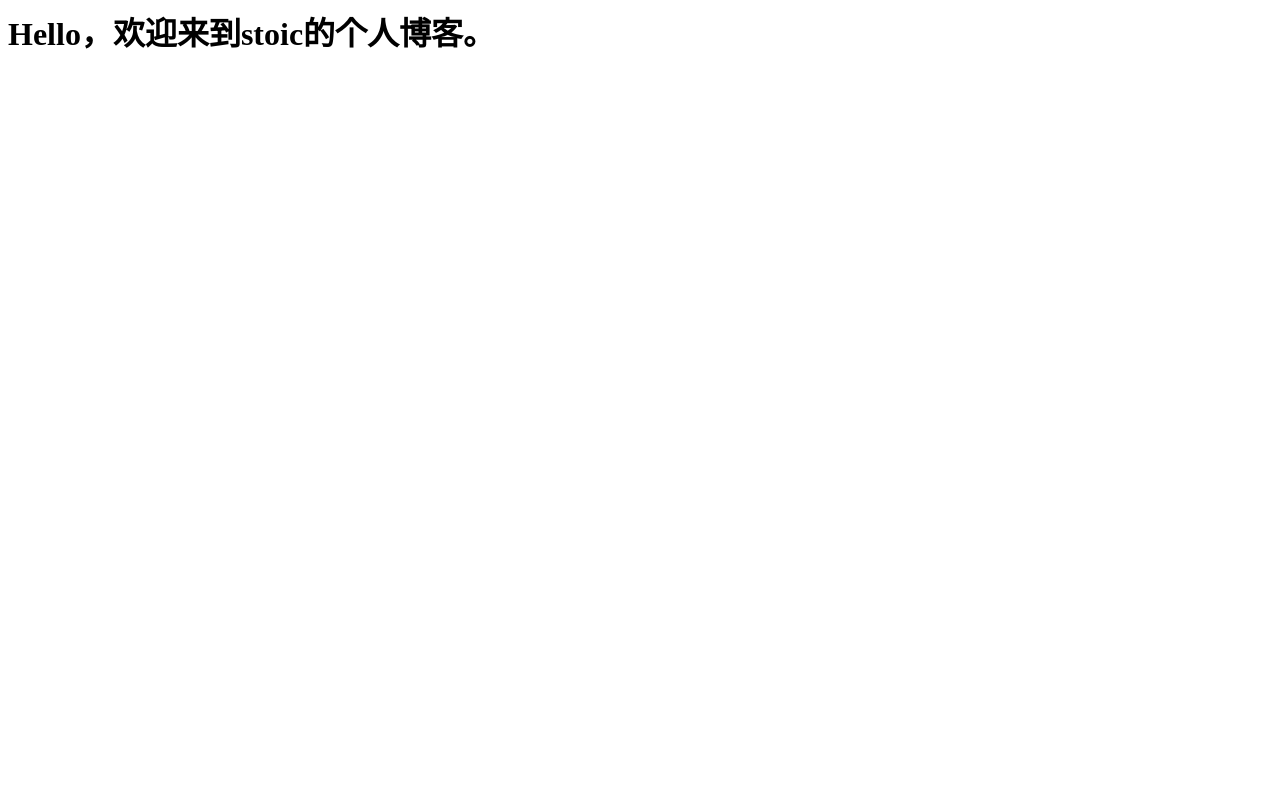
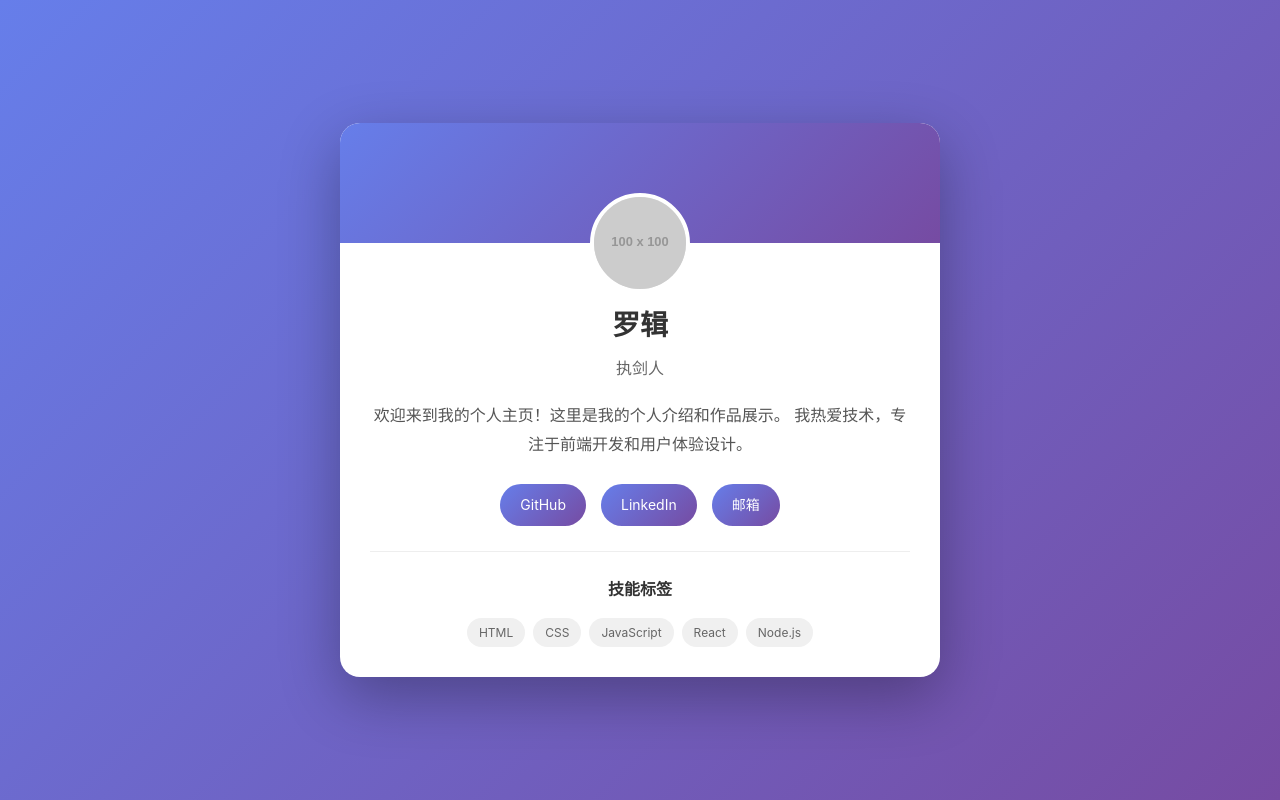
Before and after one commit to brmxj/stoic, a plain HTML site: page index.html in a window 1280 px wide. Drawn offline with Linux system fonts and the light colour scheme; placeholder pictures from the web are drawn by us.

Commit message:
Add files via upload

```diff
--- a/index.html
+++ b/index.html
@@ -1 +1,169 @@
-<h1>Hello，欢迎来到stoic的个人博客。</h1>
+<!DOCTYPE html>
+<html lang="zh-CN">
+<head>
+    <meta charset="UTF-8">
+    <meta name="viewport" content="width=device-width, initial-scale=1.0">
+    <title>个人主页</title>
+    <style>
+        * {
+            margin: 0;
+            padding: 0;
+            box-sizing: border-box;
+        }
+
+        body {
+            font-family: -apple-system, BlinkMacSystemFont, "Segoe UI", Roboto, "Helvetica Neue", Arial, sans-serif;
+            line-height: 1.6;
+            color: #333;
+            background: linear-gradient(135deg, #667eea 0%, #764ba2 100%);
+            min-height: 100vh;
+            display: flex;
+            justify-content: center;
+            align-items: center;
+            padding: 20px;
+        }
+
+        .container {
+            background: white;
+            border-radius: 20px;
+            box-shadow: 0 20px 60px rgba(0, 0, 0, 0.3);
+            max-width: 600px;
+            width: 100%;
+            overflow: hidden;
+        }
+
+        .header {
+            background: linear-gradient(135deg, #667eea 0%, #764ba2 100%);
+            height: 120px;
+            display: flex;
+            justify-content: center;
+            align-items: flex-end;
+            position: relative;
+        }
+
+        .avatar {
+            width: 100px;
+            height: 100px;
+            border-radius: 50%;
+            border: 4px solid white;
+            background: #ddd;
+            position: absolute;
+            bottom: -50px;
+            overflow: hidden;
+        }
+
+        .avatar img {
+            width: 100%;
+            height: 100%;
+            object-fit: cover;
+        }
+
+        .content {
+            padding: 60px 30px 30px;
+            text-align: center;
+        }
+
+        .name {
+            font-size: 28px;
+            font-weight: bold;
+            color: #333;
+            margin-bottom: 8px;
+        }
+
+        .title {
+            font-size: 16px;
+            color: #666;
+            margin-bottom: 20px;
+        }
+
+        .bio {
+            color: #555;
+            line-height: 1.8;
+            margin-bottom: 25px;
+        }
+
+        .links {
+            display: flex;
+            justify-content: center;
+            gap: 15px;
+            flex-wrap: wrap;
+        }
+
+        .link {
+            display: inline-block;
+            padding: 10px 20px;
+            background: linear-gradient(135deg, #667eea 0%, #764ba2 100%);
+            color: white;
+            text-decoration: none;
+            border-radius: 25px;
+            font-size: 14px;
+            transition: transform 0.3s, box-shadow 0.3s;
+        }
+
+        .link:hover {
+            transform: translateY(-2px);
+            box-shadow: 0 5px 20px rgba(102, 126, 234, 0.4);
+        }
+
+        .skills {
+            margin-top: 25px;
+            padding-top: 25px;
+            border-top: 1px solid #eee;
+        }
+
+        .skills h3 {
+            font-size: 16px;
+            margin-bottom: 15px;
+            color: #333;
+        }
+
+        .skill-tags {
+            display: flex;
+            justify-content: center;
+            flex-wrap: wrap;
+            gap: 8px;
+        }
+
+        .skill-tag {
+            background: #f0f0f0;
+            padding: 5px 12px;
+            border-radius: 15px;
+            font-size: 12px;
+            color: #666;
+        }
+    </style>
+</head>
+<body>
+    <div class="container">
+        <div class="header">
+            <div class="avatar">
+                <!-- 可以替换为你的头像图片 URL -->
+                <img src="https://via.placeholder.com/100" alt="头像">
+            </div>
+        </div>
+        <div class="content">
+            <h1 class="name">罗辑</h1>
+            <p class="title">执剑人</p>
+            <p class="bio">
+                欢迎来到我的个人主页！这里是我的个人介绍和作品展示。
+                我热爱技术，专注于前端开发和用户体验设计。
+            </p>
+            <div class="links">
+                <a href="#" class="link">GitHub</a>
+                <a href="#" class="link">LinkedIn</a>
+                <a href="#" class="link">邮箱</a>
+            </div>
+            <div class="skills">
+                <h3>技能标签</h3>
+                <div class="skill-tags">
+                    <span class="skill-tag">HTML</span>
+                    <span class="skill-tag">CSS</span>
+                    <span class="skill-tag">JavaScript</span>
+                    <span class="skill-tag">React</span>
+                    <span class="skill-tag">Node.js</span>
+                </div>
+            </div>
+        </div>
+    </div>
+</body>
+</html>
```
